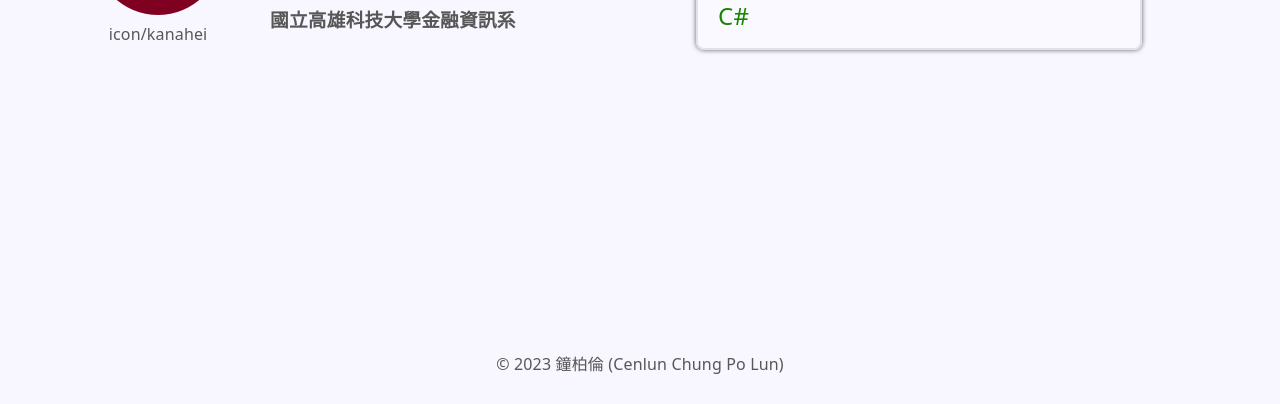
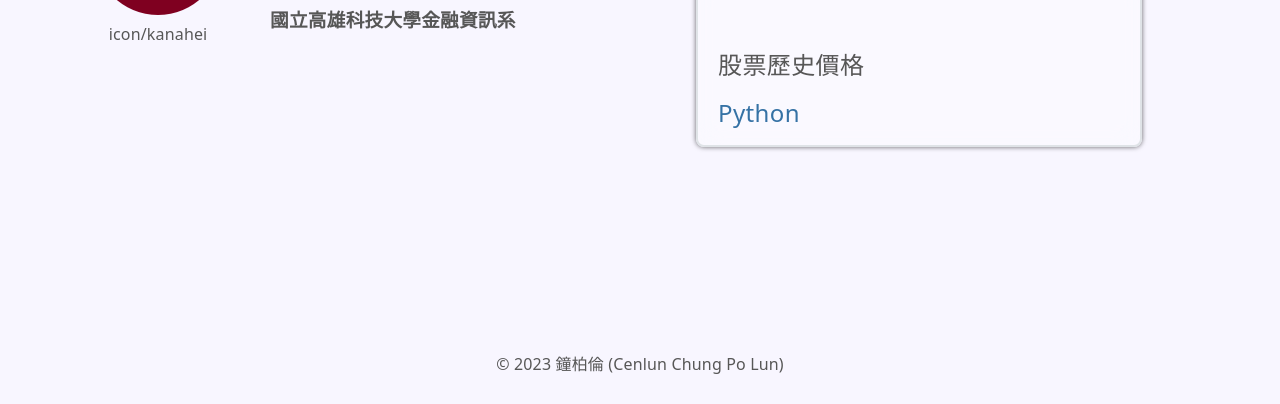
Before and after one commit to ccpl17/ccpl17.github.io, a plain HTML site: page index.html in a window 1280 px wide. Shown: the part 396-800 px from the top of the page. Drawn offline with nearby package versions, Linux system fonts and the light colour scheme.

Commit message:
文件 (儲存庫)：+ 股票歷史價格

```diff
--- a/index.html
+++ b/index.html
@@ -30,6 +30,13 @@
           >簡易綜合所得稅試算
           <div style="color: #178600"><br />C#</div></a
         >
+        <a
+          href="https://ccpl17.github.io/stock-historical-price/"
+          target="_blank"
+          class="repository"
+          >股票歷史價格
+          <div style="color: #3572a5"><br />Python</div></a
+        >
       </div>
       <div class="footer-container d-flex justify-content-center align-items-center">
         <div class="copyright">© 2023 鐘柏倫 (Cenlun Chung Po Lun)</div>
```
